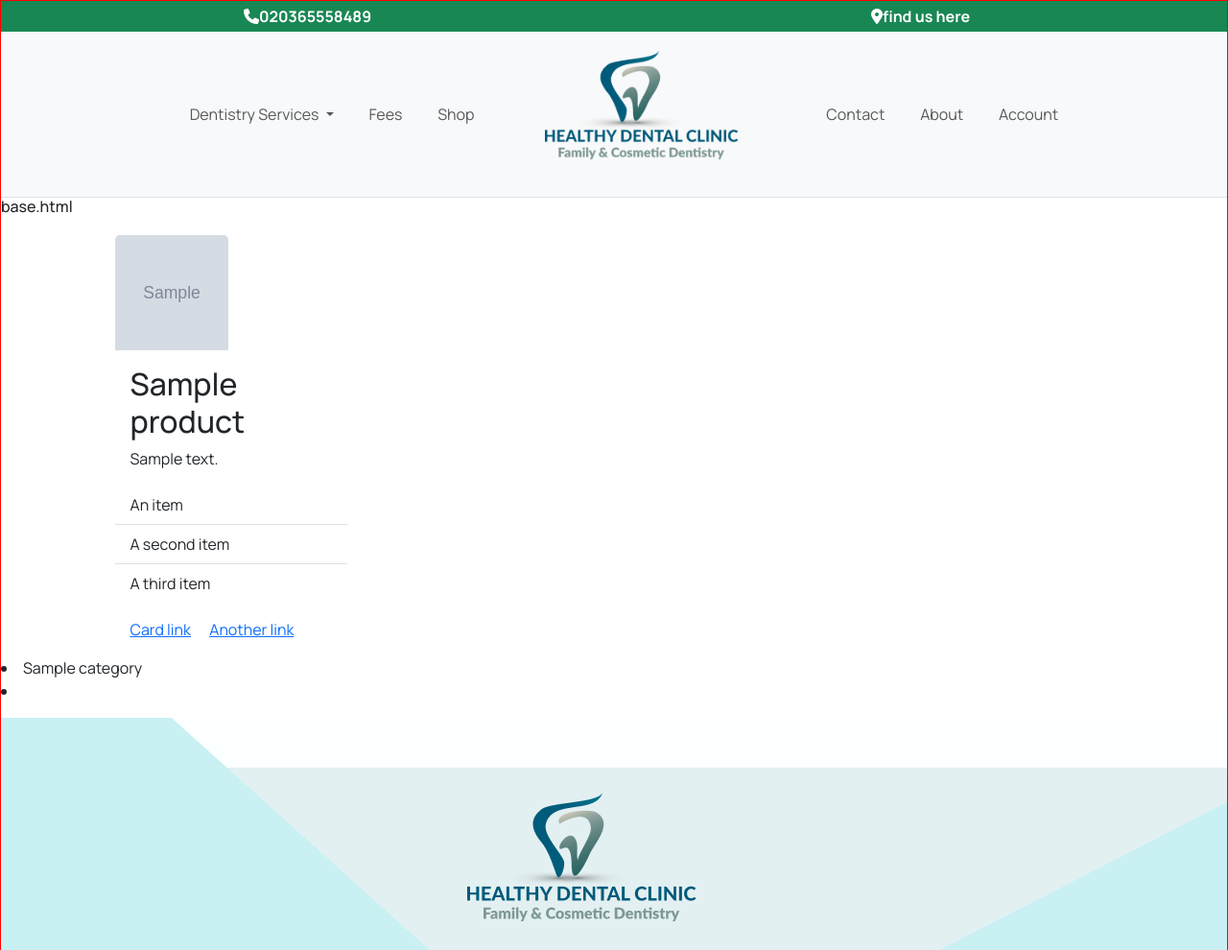
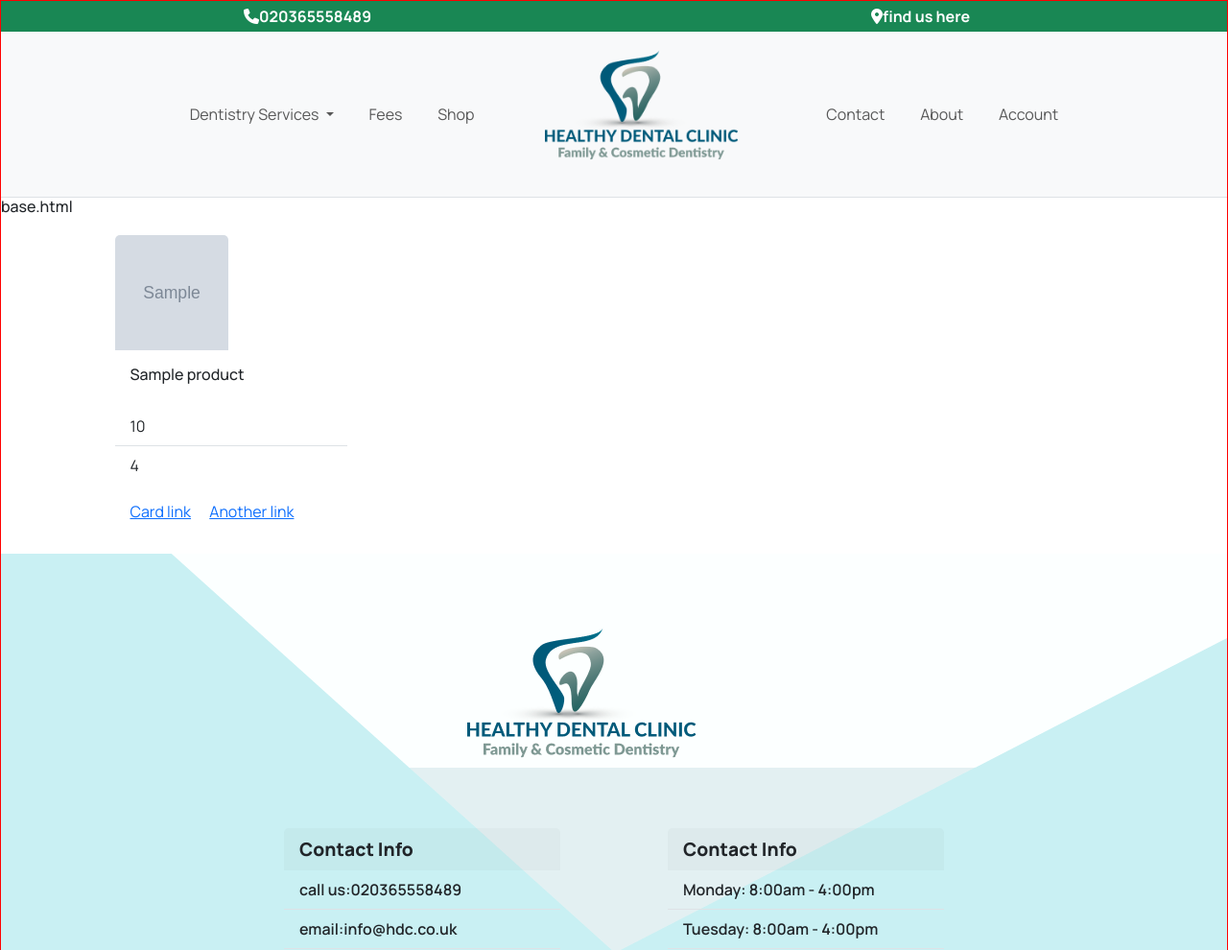
Before and after one commit to maisam2004/dental_clinic, a Django app: template dentalhealthyclinic/products/templates/products/products.html in a window 1280 px wide. Shown: the top 990 px of the page at 96% size. Run offline with Django 3.2, Linux system fonts and the light colour scheme; the template is opened without the code that fills it: most values are stand-ins (such as "Sample title", 1, 10 or a date in 2020); grey boxes marked "Sample" are stand-in pictures; some libraries are stand-ins or nearby versions.

Commit message:
Modify imagse and line around it

```diff
--- a/dentalhealthyclinic/core/templates/core/homepage.html
+++ b/dentalhealthyclinic/core/templates/core/homepage.html
@@ -3,6 +3,7 @@
 {% block cortitle  %}
     homepage
     {% endblock %}
+    {% block page %} homepage {% endblock %}
 {% block content %}
 
 
--- a/dentalhealthyclinic/products/templates/products/products.html
+++ b/dentalhealthyclinic/products/templates/products/products.html
@@ -16,15 +16,26 @@
                 {% for product in products %}
                 <div class="col-sm-6 col-md-6 col-lg-4 col-xl-3">
                     <div class="card h-100 border-0">
-                        <img src="{{ product.image.url }}" class="card-img-top" alt="...">
+                        {% if product.image %}
+                        <a href="">
+                        <img src="{{ product.image.url }}" class="card-img-top" alt="{{product.name}}.">
+                        </a>
+                        {% else %}
+                        <a href="">
+                            <img src="{{ MEDIA_URL }}noimage.png" class="card-img-top" alt="{{product.name}}">
+                            </a>
+                            {% endif %}
                         <div class="card-body">
-                            <h5 class="card-title">{{product.name}}</h5>
-                            <p class="card-text">{{product.desctiption}}</p>
+                            <h6 class="card-title">{{product.name}}</h6>
+
                         </div>
                         <ul class="list-group list-group-flush">
-                            <li class="list-group-item">An item</li>
-                            <li class="list-group-item">A second item</li>
-                            <li class="list-group-item">A third item</li>
+                            <li class="list-group-item">{{product.price}}</li>
+                            {% if product.rating %}
+                            <li class="list-group-item">{{ product.rating }}</li>
+                            {% else %}
+                            <li class="list-group-item">NO Rating </li>
+                            {% endif %}
                         </ul>
                         <div class="card-body">
                             <a href="#" class="card-link">Card link</a>
@@ -35,6 +46,24 @@
                     </div>
 
                 </div>
+                <div class="col-12 d-sm-none">
+                    <hr>
+                </div>
+                {% if forloop.counter|divisibleby:2 %}
+                    <div class="col-12 d-none d-sm-block d-md-block d-lg-none mb-4">
+                        <hr>
+                    </div>
+                    {% endif %}
+                {% if forloop.counter|divisibleby:3 %}
+                    <div class="col-12 d-none  d-lg-block d-xl-none mb-4">
+                        <hr>
+                    </div>
+                    {% endif %}
+                {% if forloop.counter|divisibleby:4 %}
+                    <div class="col-12 d-none d-xl-block mb-4">
+                        <hr>
+                    </div>
+                {% endif %}
 
                 {% endfor %}
 
@@ -44,10 +73,7 @@
     </div>
 
 </div>
-{% for product in products %}
-<li>{{product.category}}<li>
 
-{% endfor %}
 
 
 {% endblock %}
--- a/dentalhealthyclinic/static/css/styles.css
+++ b/dentalhealthyclinic/static/css/styles.css
@@ -75,7 +75,7 @@ a.btn:hover {
     background-color: rgba(229, 240, 242, 1);
 }
 
-.card .card-title{
+.homepage .card .card-title{
     font-size: 2em;
 }
 .current_offers .card .card-text{
```
